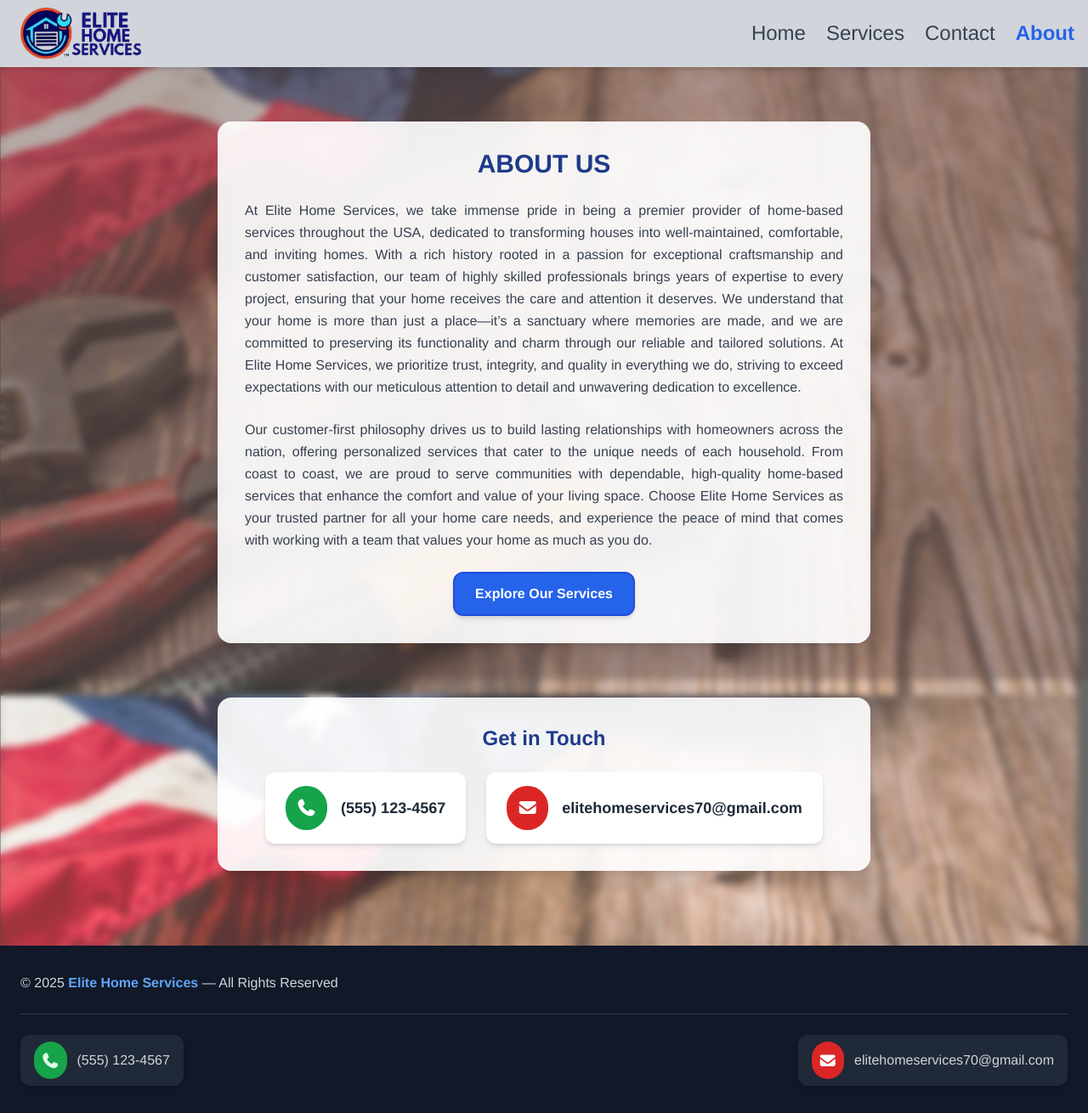
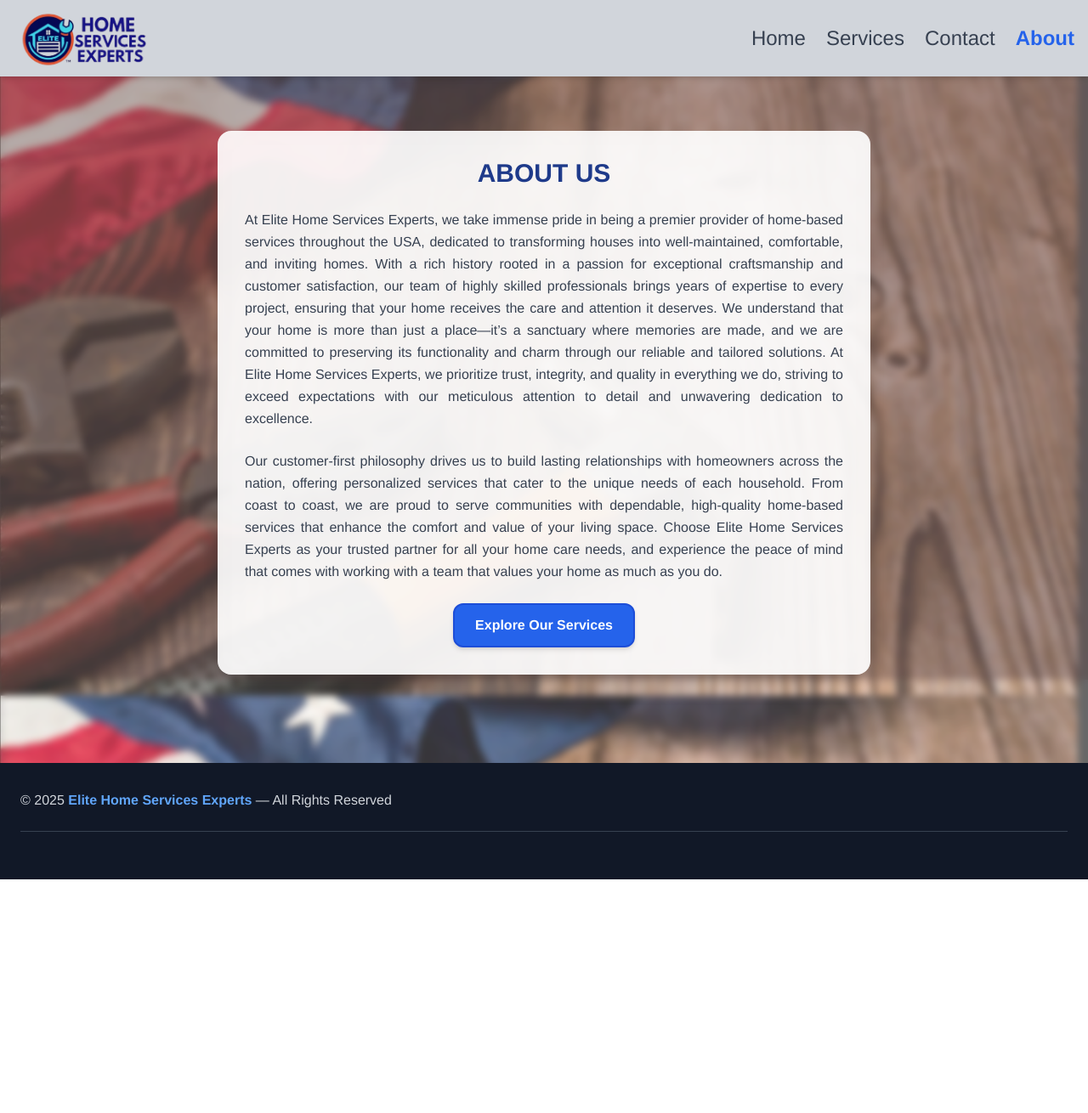
Before and after one commit to elitehomeservices70/elitehomeservices, a React (Vite) app: page /about in a window 1280 px wide. Shown: the whole page at 85% size. After the commit the page ends 1035 px from the top, so only its background shows below. Built offline with nearby package versions, Linux system fonts and the light colour scheme.

Commit message:
New version editing and changes

```diff
--- a/src/components/Footer.jsx
+++ b/src/components/Footer.jsx
@@ -10,7 +10,7 @@
           <p className="text-center md:text-left transition-transform hover:scale-105">
             © {new Date().getFullYear()}{" "}
             <span className="text-blue-400 font-semibold">
-              Elite Home Services
+              Elite Home Services Experts
             </span>{" "}
             — All Rights Reserved
           </p>
@@ -20,29 +20,6 @@
 
         {/* Divider */}
         <div className="border-t border-gray-700 my-6"></div>
-
-        {/* Contact Info */}
-        <div className="flex flex-col sm:flex-row justify-center sm:justify-between items-center gap-4">
-          {/* Phone */}
-          <div className="flex items-center bg-gray-800 px-4 py-2 rounded-xl shadow-md w-full sm:w-auto">
-            <div className="bg-green-600 p-2 rounded-full mr-3 flex-shrink-0">
-              <i className="fas fa-phone text-green-100 text-lg"></i>
-            </div>
-            <span className="text-gray-300 text-sm sm:text-base">
-              (555) 123-4567
-            </span>
-          </div>
-
-          {/* Email */}
-          <div className="flex items-center bg-gray-800 px-4 py-2 rounded-xl shadow-md w-full sm:w-auto">
-            <div className="bg-red-600 p-2 rounded-full mr-3 flex-shrink-0">
-              <i className="fas fa-envelope text-white text-lg"></i>
-            </div>
-            <span className="text-gray-300 text-sm sm:text-base break-words">
-              elitehomeservices70@gmail.com
-            </span>
-          </div>
-        </div>
       </div>
     </footer>
   );
--- a/src/index.css
+++ b/src/index.css
@@ -20,6 +20,6 @@
   z-index: -1;
 }
 .text-outline {
-  /* -webkit-text-stroke: 0.2px white; */
-  color: rgb(0, 0, 0); /* fill color */
+  -webkit-text-stroke: 0.2px white;
+  color: rgb(14, 20, 64); /* fill color */
 }
--- a/src/pages/About.jsx
+++ b/src/pages/About.jsx
@@ -11,20 +11,20 @@
             ABOUT US
           </h2>
           <p className="text-gray-700 mb-6 text-justify leading-relaxed animate-fadeIn">
-            At Elite Home Services, we take immense pride in being a premier
-            provider of home-based services throughout the USA, dedicated to
-            transforming houses into well-maintained, comfortable, and inviting
-            homes. With a rich history rooted in a passion for exceptional
-            craftsmanship and customer satisfaction, our team of highly skilled
-            professionals brings years of expertise to every project, ensuring
-            that your home receives the care and attention it deserves. We
-            understand that your home is more than just a place—it’s a sanctuary
-            where memories are made, and we are committed to preserving its
-            functionality and charm through our reliable and tailored solutions.
-            At Elite Home Services, we prioritize trust, integrity, and quality
-            in everything we do, striving to exceed expectations with our
-            meticulous attention to detail and unwavering dedication to
-            excellence.
+            At Elite Home Services Experts, we take immense pride in being a
+            premier provider of home-based services throughout the USA,
+            dedicated to transforming houses into well-maintained, comfortable,
+            and inviting homes. With a rich history rooted in a passion for
+            exceptional craftsmanship and customer satisfaction, our team of
+            highly skilled professionals brings years of expertise to every
+            project, ensuring that your home receives the care and attention it
+            deserves. We understand that your home is more than just a
+            place—it’s a sanctuary where memories are made, and we are committed
+            to preserving its functionality and charm through our reliable and
+            tailored solutions. At Elite Home Services Experts, we prioritize
+            trust, integrity, and quality in everything we do, striving to
+            exceed expectations with our meticulous attention to detail and
+            unwavering dedication to excellence.
           </p>
           <p className="text-gray-700 mb-6 text-justify leading-relaxed animate-fadeIn">
             Our customer-first philosophy drives us to build lasting
@@ -33,9 +33,9 @@
             household. From coast to coast, we are proud to serve communities
             with dependable, high-quality home-based services that enhance the
             comfort and value of your living space. Choose Elite Home Services
-            as your trusted partner for all your home care needs, and experience
-            the peace of mind that comes with working with a team that values
-            your home as much as you do.
+            Experts as your trusted partner for all your home care needs, and
+            experience the peace of mind that comes with working with a team
+            that values your home as much as you do.
           </p>
           <Link
             to="/services"
@@ -47,40 +47,6 @@
       </main>
 
       {/* Contact Section */}
-      <section className="flex justify-center px-5 mb-12">
-        <div className="w-full max-w-3xl bg-white/90 backdrop-blur-md shadow-xl rounded-2xl p-8">
-          <h3 className="text-2xl font-bold text-blue-900 mb-6 text-center">
-            Get in Touch
-          </h3>
-          <div className="flex flex-col sm:flex-row items-center justify-center gap-6">
-            {/* Phone */}
-            <a
-              href="tel:5551234567"
-              className="flex items-center bg-white px-6 py-4 rounded-xl shadow-md w-full sm:w-auto hover:shadow-lg transition duration-300"
-            >
-              <div className="bg-green-600 p-3 rounded-full mr-4 flex-shrink-0">
-                <i className="fas fa-phone text-white text-lg sm:text-xl"></i>
-              </div>
-              <span className="text-gray-800 text-base sm:text-lg font-semibold">
-                (555) 123-4567
-              </span>
-            </a>
-
-            {/* Email */}
-            <a
-              href="mailto:elitehomeservices70@gmail.com"
-              className="flex items-center bg-white px-6 py-4 rounded-xl shadow-md w-full sm:w-auto hover:shadow-lg transition duration-300"
-            >
-              <div className="bg-red-600 p-3 rounded-full mr-4 flex-shrink-0">
-                <i className="fas fa-envelope text-white text-xl"></i>
-              </div>
-              <span className="text-gray-800 text-base sm:text-lg font-semibold break-all text-left">
-                elitehomeservices70@gmail.com
-              </span>
-            </a>
-          </div>
-        </div>
-      </section>
     </>
   );
 }
--- a/src/pages/Home.jsx
+++ b/src/pages/Home.jsx
@@ -9,11 +9,11 @@
       <div className="my-6 bg-white/80 backdrop-blur-md shadow-2xl rounded-2xl p-8 mx-4">
         <PageWrapper>
           <h2 className="text-4xl sm:text-5xl font-bold mb-8 text-blue-900 animate-fadeIn text-center">
-            Welcome to Elite Home Services
+            Welcome to Elite Home Services Experts
           </h2>
 
           <p className="text-gray-800 text-base sm:text-lg font-medium max-w-3xl mx-auto mb-12 text-center leading-relaxed">
-            Elite Home Services is your trusted partner for expert home
+            Elite Home Services Experts is your trusted partner for expert home
             maintenance and repair solutions. Our team of skilled technicians
             provides top-notch services to ensure your home operates smoothly
             and safely. From door installation and maintenance to various home
@@ -37,27 +37,27 @@
         <div className="flex flex-col sm:flex-row items-center justify-center gap-6">
           {/* Phone */}
           <a
-            href="tel:5551234567"
+            href="tel:7326944115"
             className="flex items-center bg-white px-6 py-4 rounded-xl shadow-md w-full sm:w-auto hover:shadow-lg transition duration-300"
           >
             <div className="bg-green-600 p-3 rounded-full mr-4 flex-shrink-0">
               <i className="fas fa-phone text-green-100 text-lg sm:text-xl"></i>
             </div>
             <span className="text-gray-700 text-base sm:text-lg font-semibold">
-              (555) 123-4567
+              7326944115
             </span>
           </a>
 
           {/* Email */}
           <a
-            href="mailto:elitehomeservices70@gmail.com"
+            href="mailto:elitehomeservicesexperts@gmail.com"
             className="flex items-center bg-white px-6 py-4 rounded-xl shadow-md w-full sm:w-auto hover:shadow-lg transition duration-300"
           >
             <div className="bg-red-600 p-3 rounded-full mr-4 flex-shrink-0">
               <i className="fas fa-envelope text-white text-xl"></i>
             </div>
             <span className="text-gray-700 text-base sm:text-lg font-semibold break-words whitespace-normal flex-1 min-w-0 text-left">
-              elitehomeservices70@gmail.com
+              elitehomeservicesexperts@gmail.com
             </span>
           </a>
         </div>
--- a/src/pages/ServiceDetails.jsx
+++ b/src/pages/ServiceDetails.jsx
@@ -32,7 +32,7 @@
                 <img
                   src={section.img}
                   alt="Service"
-                  className="w-full h-96 object-cover"
+                  className="w-full h-auto max-h-[70vh] object-contain md:object-cover"
                 />
               </motion.div>
             );
@@ -93,12 +93,12 @@
                 whileInView={{ x: 0, opacity: 1 }}
                 transition={{ duration: 0.8, ease: "easeOut" }}
                 viewport={{ once: true }}
-                className="md:w-1/3 rounded-3xl overflow-hidden m-2 h-64 md:h-auto"
+                className="md:w-1/3 rounded-3xl overflow-hidden m-2"
               >
                 <img
                   src={section.img}
                   alt={section.title || "Service"}
-                  className="w-full h-full object-cover"
+                  className="w-full h-auto max-h-[70vh] object-contain md:object-cover"
                 />
               </motion.div>
             </div>
```
Also changed, not shown: src/pages/Contact.jsx (+38 -0 lines), public/logo.jpg (added), public/logo.png.
